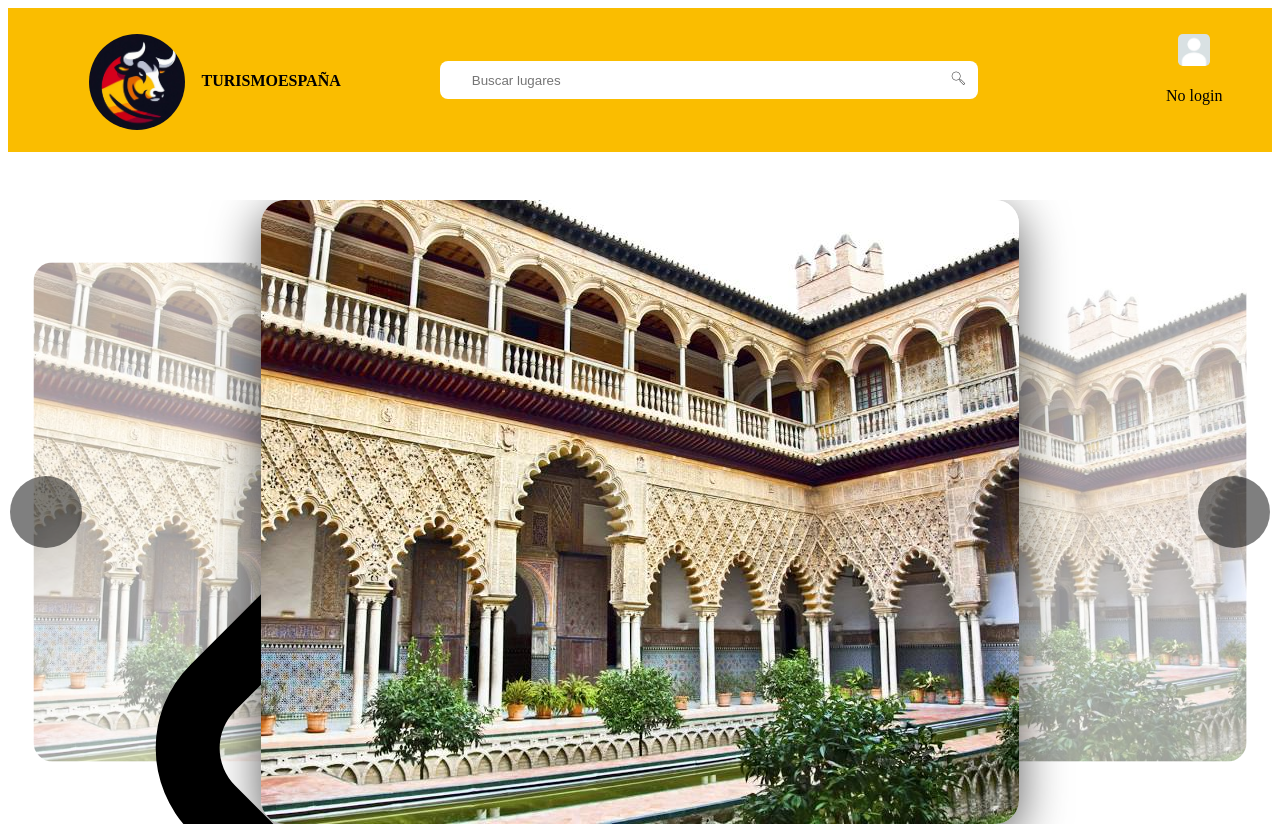
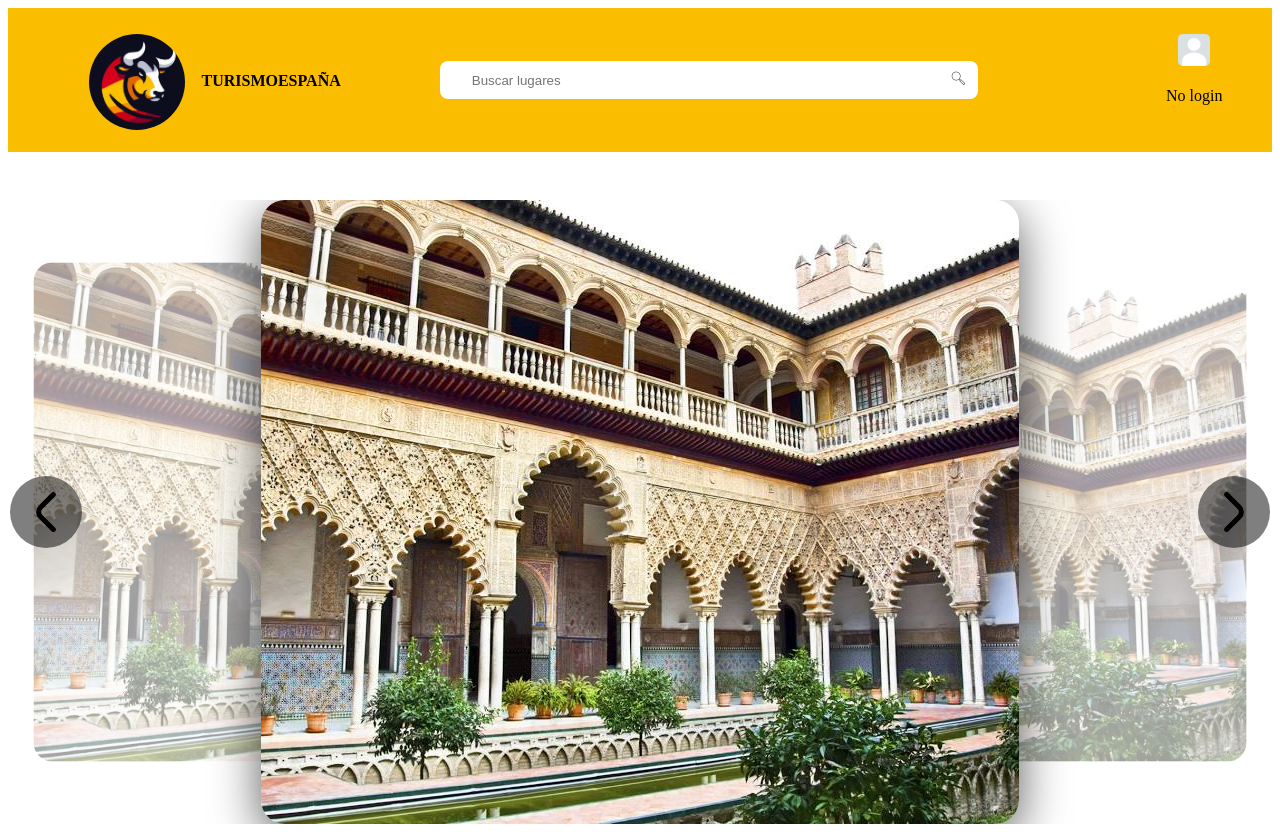
Before and after one commit to ALEXx1911/ProyectoTurismo, a React (Vite) app: page / in a window 1280 px wide. Built offline with nearby package versions, Linux system fonts and the light colour scheme.

Commit message:
Añadidos estilos a los svg para que se acomoden al container de los botones

```diff
--- a/css/style.css
+++ b/css/style.css
@@ -179,6 +179,11 @@
   right: 0.1rem;
 }
 
+.arrow {
+  width: 100%;
+  height: 100%;
+}
+
 .container-slider {
   margin-top: 3rem;
   width: 100%;
--- a/sass/components/_sliderButtons.scss
+++ b/sass/components/_sliderButtons.scss
@@ -19,3 +19,7 @@
 .button-right{
     right: .1rem;
 }
+.arrow{
+    width: 100%;
+    height: 100%;
+}
--- a/src/components/Slider-Button.tsx
+++ b/src/components/Slider-Button.tsx
@@ -6,10 +6,10 @@ export default function SliderButton({functionLeft, functionRight}: SliderButton
     return(
         <>
         <div className="slider-btn button-left" onClick={functionLeft}>
-        <svg xmlns="http://www.w3.org/2000/svg" id="Bold" viewBox="0 0 24 24" width="512" height="512"><path d="M17.921,1.505a1.5,1.5,0,0,1-.44,1.06L9.809,10.237a2.5,2.5,0,0,0,0,3.536l7.662,7.662a1.5,1.5,0,0,1-2.121,2.121L7.688,15.9a5.506,5.506,0,0,1,0-7.779L15.36.444a1.5,1.5,0,0,1,2.561,1.061Z"/></svg>
+        <svg className="arrow" xmlns="http://www.w3.org/2000/svg" id="Bold" viewBox="0 0 24 24" width="512" height="512"><path d="M17.921,1.505a1.5,1.5,0,0,1-.44,1.06L9.809,10.237a2.5,2.5,0,0,0,0,3.536l7.662,7.662a1.5,1.5,0,0,1-2.121,2.121L7.688,15.9a5.506,5.506,0,0,1,0-7.779L15.36.444a1.5,1.5,0,0,1,2.561,1.061Z"/></svg>
         </div>
         <div className="slider-btn button-right" onClick={functionRight}>
-        <svg xmlns="http://www.w3.org/2000/svg" id="Bold" viewBox="0 0 24 24" width="512" height="512"><path d="M6.079,22.5a1.5,1.5,0,0,1,.44-1.06l7.672-7.672a2.5,2.5,0,0,0,0-3.536L6.529,2.565A1.5,1.5,0,0,1,8.65.444l7.662,7.661a5.506,5.506,0,0,1,0,7.779L8.64,23.556A1.5,1.5,0,0,1,6.079,22.5Z"/></svg>
+        <svg className="arrow" xmlns="http://www.w3.org/2000/svg" id="Bold" viewBox="0 0 24 24" width="512" height="512"><path d="M6.079,22.5a1.5,1.5,0,0,1,.44-1.06l7.672-7.672a2.5,2.5,0,0,0,0-3.536L6.529,2.565A1.5,1.5,0,0,1,8.65.444l7.662,7.661a5.506,5.506,0,0,1,0,7.779L8.64,23.556A1.5,1.5,0,0,1,6.079,22.5Z"/></svg>
         </div>
         </>
     );
```
Also changed, not shown: 1 other file (tests, documents, lock files or other folders).
